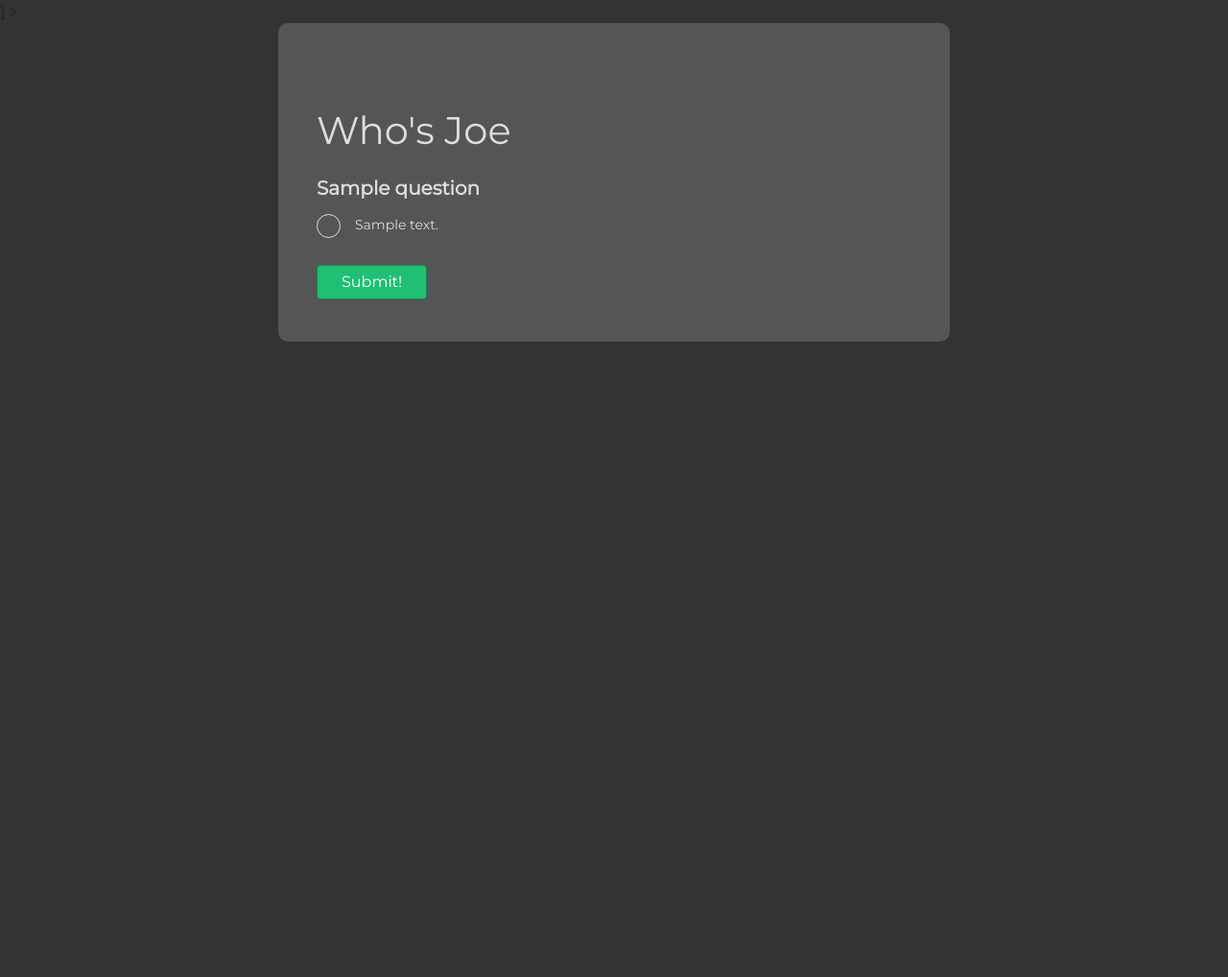
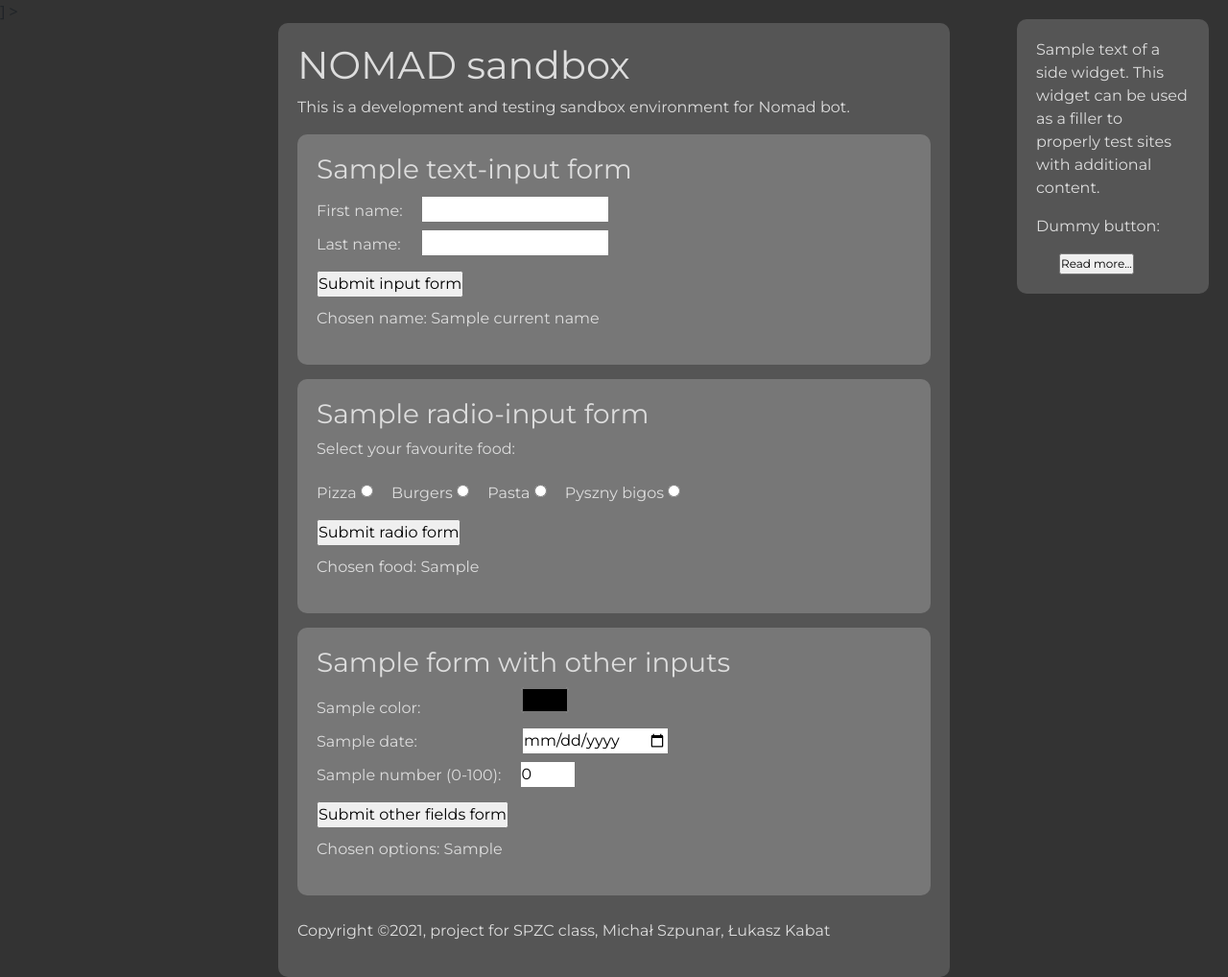
Before and after one commit to Shrimpey/SPZC, a Django app: template quiz/templates/quiz/home.html in a window 1280 px wide. Shown: the whole page at 96% size. Before the commit the page ends 356 px from the top, so only its background shows below. Run offline with Django 3.2, Linux system fonts and the light colour scheme; the template is opened without the code that fills it: most values are stand-ins (such as "Sample title", 1, 10 or a date in 2020).

Commit message:
Frontend changes to dummy sandbox site

```diff
--- a/quiz/static/quiz/main.css
+++ b/quiz/static/quiz/main.css
@@ -16,7 +16,36 @@
     border-radius: 10px;
     padding: 20px;
     font-family: 'Montserrat', sans-serif;
-    max-width: 700px
+    max-width: 700px;
+    position: relative;
+}
+
+.sidecontainer {
+    background-color: #555;
+    color: #ddd;
+    border-radius: 10px;
+    padding: 20px;
+    font-family: 'Montserrat', sans-serif;
+    max-width: 200px;
+    position: absolute;
+    right: 20;
+    top: 20;
+}
+.sidecontainer input {
+    max-width: 150px;
+    font-size: 12px;
+    margin-left: 15%;
+    white-space: normal;
+}
+
+.main div {
+    background-color: #777;
+    color: #ddd;
+    border-radius: 10px;
+    padding: 20px;
+    font-family: 'Montserrat', sans-serif;
+    max-width: 700px;
+    margin-top:15px;
 }
 
 .container>p {
@@ -52,6 +81,59 @@
     background-color: #555;
     border: 1px solid #ddd;
     border-radius: 50%
+}
+
+.main .inputform label {
+  line-height: 25px;
+  vertical-align: middle;
+  padding-top: 5px;
+  padding-bottom: 5px;
+}
+.main .inputform input#fname {
+  margin-left: 15px;
+}
+.main .inputform input#lname {
+  margin-left: 17px;
+}
+.main .inputform input#submit {
+  margin-top: 10px;
+  margin-bottom: 10px;
+}
+.main .radioform label {
+  line-height: 25px;
+  vertical-align: middle;
+  padding-top: 5px;
+  padding-bottom: 5px;
+}
+.main .radioform input {
+  margin-right: 15px;
+}
+.main .radioform input#submit {
+  margin-top: 10px;
+  margin-bottom: 10px;
+}
+.main .otherform label {
+  line-height: 25px;
+  vertical-align: middle;
+  padding-top: 5px;
+  padding-bottom: 5px;
+}
+.main .otherform input#color {
+  margin-left: 100px;
+}
+.main .otherform input#date {
+  margin-left: 105px;
+}
+.main .otherform input#number {
+  margin-left: 15px;
+}
+.main .otherform input#submit {
+  margin-top: 10px;
+  margin-bottom: 10px;
+}
+
+.footer {
+  margin-top: 25px;
 }
 
 .options input:checked~.checkmark:after {
--- a/quiz/templates/quiz/base.html
+++ b/quiz/templates/quiz/base.html
@@ -9,7 +9,7 @@
     <link href="https://cdn.jsdelivr.net/npm/bootstrap@5.0.1/dist/css/bootstrap.min.css" rel="stylesheet" integrity="sha384-+0n0xVW2eSR5OomGNYDnhzAbDsOXxcvSN1TPprVMTNDbiYZCxYbOOl7+AMvyTG2x" crossorigin="anonymous">
     <meta charset="UTF-8">
     <link rel="stylesheet" type="text/css" href="{% static 'quiz/main.css' %}">
-    <title nomad>Quiz</title>
+    <title nomad>Nomad sandbox site</title>
 </head>
 <body>
 
@@ -17,5 +17,11 @@
     <div class="container">
         {% block content %}{% endblock %}
     </div>
+
+    <div class="sidecontainer">
+        <p>Sample text of a side widget. This widget can be used as a filler to properly test sites with additional content.</p>
+        <p>Dummy button:</p>
+        <input id="submit" type="submit" value="Read more...">
+    </div>
 </body>
 </html>
--- a/quiz/templates/quiz/home.html
+++ b/quiz/templates/quiz/home.html
@@ -1,34 +1,61 @@
 {% extends "quiz/base.html" %}
 {% block content %}
-    <div class="container mt-sm-5 my-1">
-        <h1>Who's Joe</h1>
-            {% for question in questions %}
-                <div class="question ml-sm-5 pl-sm-5 pt-2">
-                <div class="py-2 h5"><b>{{question.question}}</b></div>
-                <div class="ml-md-3 ml-sm-3 pl-md-5 pt-sm-0 pt-3" id="options">
-                {% for answer in question.answers %}
-                    <label class="options">{{answer.text}}<input type="radio" name="radio"> <span class="checkmark"></span></label>
-                {% endfor %}
-                </div>
-                </div>
-            {% endfor %}
-            <div class="d-flex align-items-center pt-3">
-                <div class="ml-auto mr-sm-5"> <button class="btn btn-success">Submit!</button> </div>
-            </div>
+  <div class="innersite">
+    <div class="header">
+      <h1>NOMAD sandbox</h1>
+      <p>This is a development and testing sandbox environment for Nomad bot.</p>
+    </div>
+
+    <div class="main">
+      <div class="inputform">
+        <h3>Sample text-input form</h3>
+        <form action="/" method="post">
+          <label for="fname">First name: </label>
+          <input id="fname" type="text" name="fname"><br>
+          <label for="lname">Last name: </label>
+          <input id="lname" type="text" name="lname"><br>
+          {% csrf_token %}
+          <input id="submit" type="submit" value="Submit input form">
+          <p class="mx-sm-0 mx-1">Chosen name: {{ current_name }}</p>
+        </form>
+      </div>
+
+      <div class="radioform">
+        <h3>Sample radio-input form</h3>
+        <p class="mx-sm-0 mx-1">Select your favourite food:</p>
+        <form action="/" method="post">
+          <label for="pizza">Pizza</label>
+          <input id="pizza" type="radio" value="pizza" name="food">
+          <label for="burgers">Burgers</label>
+          <input id="burgers" type="radio" value="burgers" name="food">
+          <label for="pasta">Pasta</label>
+          <input id="pasta" type="radio" value="pasta" name="food">
+          <label for="bigos">Pyszny bigos</label>
+          <input id="bigos" type="radio" value="bigos" name="food"><br>
+          {% csrf_token %}
+          <input id="submit" type="submit" value="Submit radio form">
+          <p class="mx-sm-0 mx-1">Chosen food: {{ current_food }}</p>
+        </form>
+      </div>
+
+      <div class="otherform">
+        <h3>Sample form with other inputs</h3>
+        <form action="/" method="post">
+          <label for="color">Sample color: </label>
+          <input id="color" type="color" value="#f00" name="other"><br>
+          <label for="date">Sample date: </label>
+          <input id="date" type="date" value="01-01-1997" name="other"><br>
+          <label for="number">Sample number (0-100): </label>
+          <input id="number" type="number" value="0" name="other" min="0" max="100"><br>
+          {% csrf_token %}
+          <input id="submit" type="submit" value="Submit other fields form">
+          <p class="mx-sm-0 mx-1">Chosen options: {{ current_options }}</p>
+        </form>
+      </div>
 
     </div>
-<!--<div class="wrapper bg-white rounded">-->
-<!--    <div class="content"> <a href="#"><span class="fa fa-angle-left pr-2"></span>Back to Question Bank</a>-->
-<!--        <p class="text-muted">Multiple Choice Question</p>-->
-<!--        {% for question in questions %}-->
-<!--            <p class="text-justify h5 pb-2 font-weight-bold">{{question.question}}</p>-->
-<!--            <div class="options py-3">-->
-<!--                {% for answer in question.answers %}-->
-<!--                <label class="rounded p-2 option"> {{answer.text}} <input type="radio" name="radio"> <span class="crossmark"></span> </label>-->
-<!--                {% endfor %}-->
-<!--            <p class="mt-2 mb-4 pl-2 text-justify"> Well done! He was scared of flying so picked up the parachute from an support store before the trip. He won gold </p> <b>Incorrect Feedback</b>-->
-<!--            <p class="my-2 pl-2"> That was incorrect. Try again </p>-->
-<!--        {% endfor %}-->
-<!--    </div> <input type="submit" value="Add Question" class="mx-sm-0 mx-1">-->
-<!--    </div></div>-->
+    <div class="footer">
+      <p>Copyright ©2021, project for SPZC class, Michał Szpunar, Łukasz Kabat</p>
+    </div>
+  </div>
 {% endblock %}
```
